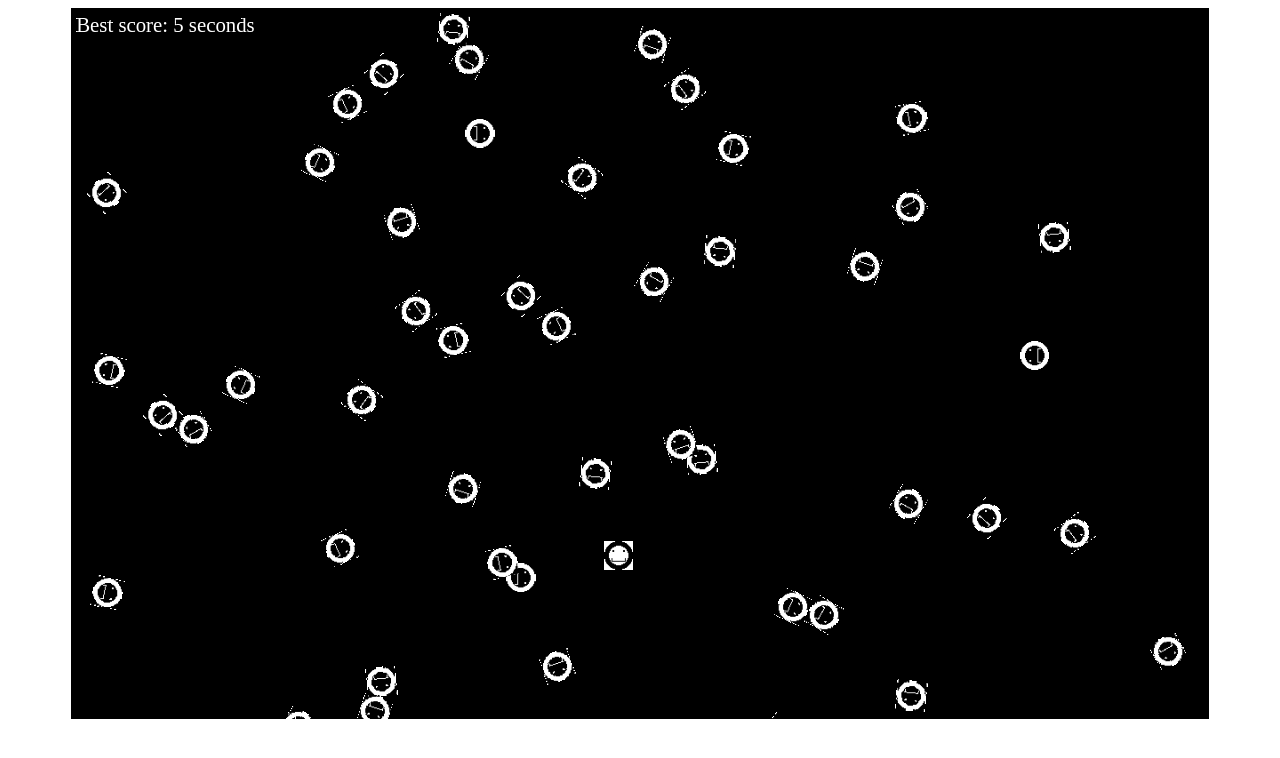
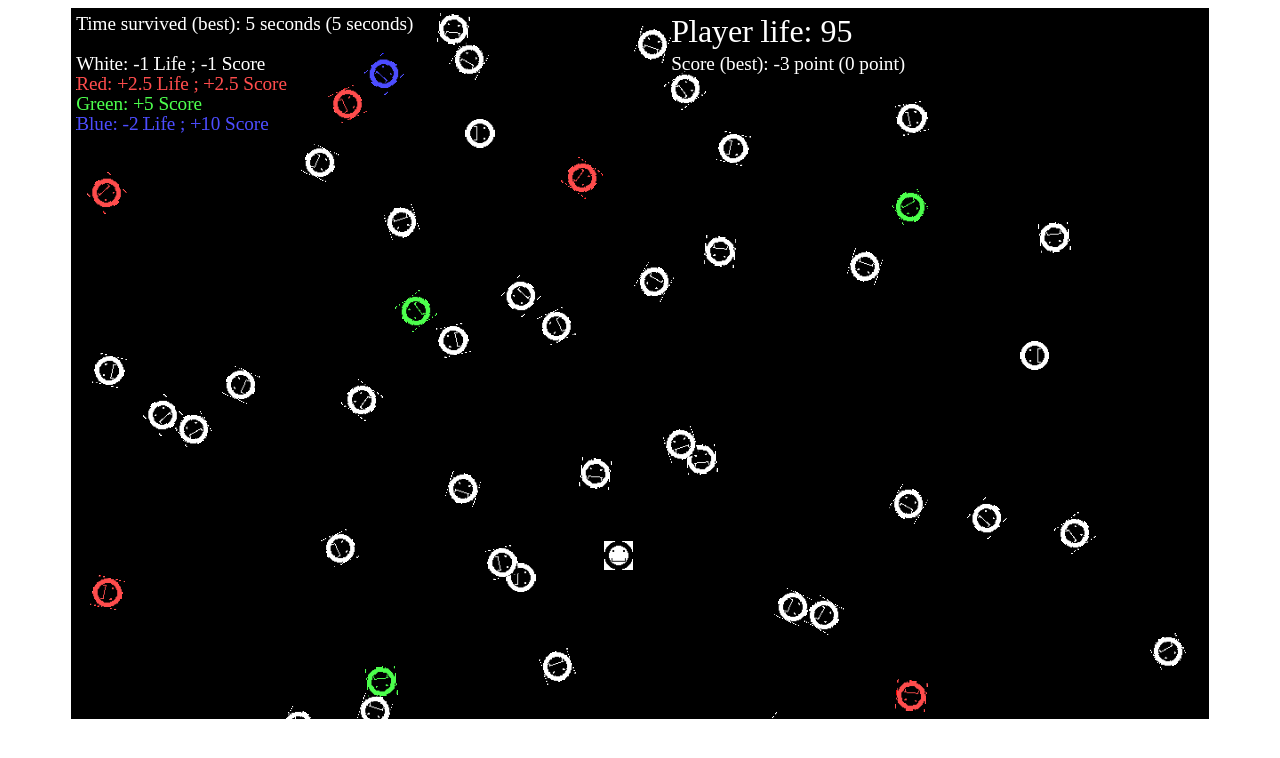
Before and after one commit to Naudot/Dodge, a plain HTML site: page index.html in a window 1280 px wide. Drawn offline with Linux system fonts and the light colour scheme.

Commit message:
Adds a scoring system

```diff
--- a/index.html
+++ b/index.html
@@ -4,14 +4,20 @@
 		<meta charset="utf-8">
 		<title>Dodge</title>
 		<style>
-#game-container{position:relative;width:90%;margin:0 auto;}
-#ui-best-score {
-	color: white;
+
+#game-container {
+	position:relative;
+	width:90%;
+	margin:0 auto;
+}
+
+#ui-score {
+	color:white;
 	position:absolute;
 	margin:0;
-	left:5px;
-	top:5px;
-	font-size: 1.3em;
+	left:600px;
+	top:45px;
+	font-size:1.2em;
 	text-shadow:
 		1px 1px black,
 		-1px 1px black,
@@ -19,12 +25,60 @@
 		-1px -1px black,
 		3px 3px 3px black;
 }
-#game-canvas{background:black;display:block;width:100%}</style>
+
+#ui-time {
+	color:white;
+	position:absolute;
+	margin:0;
+	left:5px;
+	top:5px;
+	font-size:1.2em;
+	text-shadow:
+		1px 1px black,
+		-1px 1px black,
+		1px -1px black,
+		-1px -1px black,
+		3px 3px 3px black;
+}
+
+#ui-player-life {
+	color:white;
+	position:absolute;
+	margin:0;
+	left:600px;
+	top:5px;
+	font-size:2em;
+	text-shadow:
+		1px 1px black,
+		-1px 1px black,
+		1px -1px black,
+		-1px -1px black,
+		3px 3px 3px black;
+}
+
+#ui-infos-white {color:white;position:absolute;margin:0;left:5px;top:45px;font-size:1.2em;text-shadow:1px 1px black,-1px 1px black,1px -1px black,-1px -1px black,3px 3px 3px black;}
+#ui-infos-red {color:rgb(255, 77, 77);position:absolute;margin:0;left:5px;top:65px;font-size:1.2em;text-shadow:1px 1px black,-1px 1px black,1px -1px black,-1px -1px black,3px 3px 3px black;}
+#ui-infos-green {color:rgb(77, 255, 77);position:absolute;margin:0;left:5px;top:85px;font-size:1.2em;text-shadow:1px 1px black,-1px 1px black,1px -1px black,-1px -1px black,3px 3px 3px black;}
+#ui-infos-blue {color:rgb(77, 77, 255);position:absolute;margin:0;left:5px;top:105px;font-size:1.2em;text-shadow:1px 1px black,-1px 1px black,1px -1px black,-1px -1px black,3px 3px 3px black;}
+
+#game-canvas {
+	background:black;
+	display:block;
+	width:100%
+}
+
+	</style>
 	</head>
 	<body>
 		<div id="game-container">
 			<canvas id="game-canvas"></canvas>
-			<p id="ui-best-score">Best score: <span id="game-best-score"></span></p>
+			<p id="ui-score">Score (best): <span id="game-current-score"></span> (<span id="game-best-score"></span>)</p>
+			<p id="ui-time">Time survived (best): <span id="game-current-time"></span> (<span id="game-best-time"></span>)</p>
+			<p id="ui-player-life">Player life: <span id="game-player-life"></span></p>
+			<p id="ui-infos-white">White: -1 Life ;   -1 Score</p>
+			<p id="ui-infos-red">  Red: +2.5 Life ; +2.5 Score</p>
+			<p id="ui-infos-green">Green: +5 Score</p>
+			<p id="ui-infos-blue"> Blue:  -2 Life ;  +10 Score</p>
 		</div>
 		<script src="vendor/jquery-2.2.3.min.js"></script>
 		<script src="vendor/gl-matrix-2.3.2.js"></script>
--- a/src/dodge.js
+++ b/src/dodge.js
@@ -4,16 +4,23 @@ var graphics;
 var clock;
 var texture;
 
-var player_entity;
+var playerEntity;
 var entities = [];
+
+var lastPoped = 0;
+
 var scoreUpdate = 0;
-var lastPoped = 0;
+var timeUpdate = 0;
 
 class Dodge {
 	constructor() {
 		this.storage = new Yaje.Storage('dodge');
-		if (!this.storage.best)
-			this.storage.best = 0;
+
+		if (!this.storage.bestScore)
+			this.storage.bestScore = 0;
+		if (!this.storage.bestTime)
+			this.storage.bestTime = 0;
+
 		this.storage.save();
 	}
 	start() {
@@ -23,24 +30,32 @@ class Dodge {
 			clock = new Yaje.Clock();
 			texture = graphics.createTexture('assets/textures/sheet.png');
 
-			let player_sprite = new Yaje.Sprite(32, 32, texture);
-			player_sprite.setTextureCoordinates(0, 0, 0.5, 1.0);
-			player_sprite.setPosition(600, 600);
-			player_entity = new Player(player_sprite);
-			entities.push(player_entity);
+			let playerSprite = new Yaje.Sprite(32, 32, texture);
+			playerSprite.setTextureCoordinates(0, 0, 0.5, 1.0);
+			playerSprite.setPosition(600, 600);
+			playerEntity = new Player(playerSprite);
+			entities.push(playerEntity);
 
 			requestAnimationFrame(() => this.update());
 		}
 	}
+
+	/*
+	Enemy Handling
+	*/
 	popEnemy() {
 		let enemy_sprite = new Yaje.Sprite(32, 32, texture);
 		enemy_sprite.setTextureCoordinates(0.5, 0, 1.0, 1.0);
 		enemy_sprite.setPosition(Math.random() * graphics.canvas.width, 0);
+
 		let enemy_entity = new Enemy(enemy_sprite);
 		entities.push(enemy_entity);
 	}
 	removeEnemy(enemyIndex) {
 		entities.splice(enemyIndex++, 1);
+	}
+	collideWithEnemy(enemyEntity) {
+		return enemyEntity.collideWith(playerEntity);
 	}
 	updateEnemyPop() {
 		lastPoped += clock.deltaTime;
@@ -49,30 +64,61 @@ class Dodge {
 			lastPoped = 0;
 		}
 	}
+
+	/*
+	Ui Handling
+	*/
+	updatePlayerLife() {
+		$("#game-player-life").text(playerEntity.life);
+	}
 	updateScore() {
-		scoreUpdate += clock.deltaTime;
+		// Time
+		timeUpdate += clock.deltaTime;
 
-		if (scoreUpdate < this.storage.best) {
-			$("#game-best-score").text(Math.round(this.storage.best) + " second" + (scoreUpdate > 1 ? "s" : ""));
-		} else {
-			$("#game-best-score").text(Math.round(scoreUpdate) + " second" + (scoreUpdate > 1 ? "s" : ""));
-			this.storage.best = scoreUpdate;
+		let bestTime = this.storage.bestTime;
+		if (timeUpdate > this.storage.bestTime) {
+			bestTime = timeUpdate;
+			this.storage.bestTime = timeUpdate;
 			this.storage.save();
 		}
+
+		$("#game-current-time").text(Math.round(timeUpdate) + " second" + (Math.round(timeUpdate) > 1 ? "s" : ""));
+		$("#game-best-time").text(Math.round(bestTime) + " second" + (Math.round(bestTime) > 1 ? "s" : ""));
+
+		// Score
+		let bestScore = this.storage.bestScore;
+		if (scoreUpdate > this.storage.bestScore) {
+			bestScore = scoreUpdate;
+			this.storage.bestScore = scoreUpdate;
+			this.storage.save();
+		}
+
+		$("#game-current-score").text(Math.round(scoreUpdate) + " point" + (Math.round(scoreUpdate) > 1 ? "s" : ""));
+		$("#game-best-score").text(Math.round(bestScore) + " point" + (Math.round(bestScore) > 1 ? "s" : ""));
 	}
+	updateUi() {
+		this.updatePlayerLife();
+		this.updateScore();
+	}
+
+	/*
+	Update / Draw
+	*/
 	update() {
 		requestAnimationFrame(() => this.update());
 		input.update();
 		clock.update();
 
-		this.updateScore();
+		this.updateUi();
 		this.updateEnemyPop();
 
 		for (let x = 0; x < entities.length; ++x) {
 			entities[x].update(graphics, clock);
 
-			if (entities[x] != player_entity && player_entity.boxCollider.intersectWith(entities[x].boxCollider))
+			if (entities[x] != playerEntity && playerEntity.boxCollider.intersectWith(entities[x].boxCollider)) {
+				scoreUpdate += this.collideWithEnemy(entities[x]);
 				this.removeEnemy(x);
+			}
 
 			if (entities[x].sprite.position[1] > graphics.canvas.height)
 				this.removeEnemy(x);
--- a/src/enemy.js
+++ b/src/enemy.js
@@ -1,9 +1,48 @@
+var ColorEnum = Object.freeze( {
+    WHITE: 0,
+    RED: 1,
+    GREEN: 2,
+    BLUE: 3
+});
+
 class Enemy extends Entity2D {
     constructor(sprite) {
         super(sprite);
+
+        this.currentColor = ColorEnum.WHITE;
+
+        let rand = Math.random();
+        if (rand < 0.05) {
+            this.currentColor = ColorEnum.RED;
+            this.sprite.setColor(1.0, 0.3, 0.3, 1.0);
+        } else if (rand < 0.10) {
+            this.currentColor = ColorEnum.GREEN;
+            this.sprite.setColor(0.3, 1.0, 0.3, 1.0);
+        } else if (rand < 0.15) {
+            this.currentColor = ColorEnum.BLUE;
+            this.sprite.setColor(0.3, 0.3, 1.0, 1.0);
+        }
     }
     update(graphics, clock) {
         this.sprite.move(0, 500 * clock.deltaTime);
         this.sprite.rotate(360 * clock.deltaTime);
     }
+    collideWith(playerEntity, score) {
+        let scoreCount = 0;
+
+		if (this.currentColor === ColorEnum.RED) {
+            scoreCount = 2.5
+			playerEntity.life += 1;
+        } else if (this.currentColor === ColorEnum.GREEN) {
+			scoreCount = 5;
+        } else if (this.currentColor === ColorEnum.BLUE) {
+			scoreCount = 10;
+			playerEntity.life -= 2;
+        } else {
+			scoreCount = -1;
+			playerEntity.life -= 1;
+        }
+
+        return scoreCount;
+    }
 }
--- a/src/player.js
+++ b/src/player.js
@@ -3,6 +3,8 @@ var input;
 class Player extends Entity2D {
     constructor(sprite) {
         super(sprite);
+
+		this.life = 100;
 
 		input = new Yaje.Input(document, document.getElementById('game-canvas'));
     }
```
